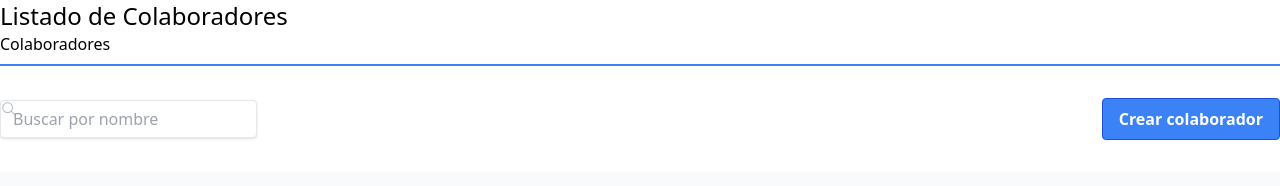
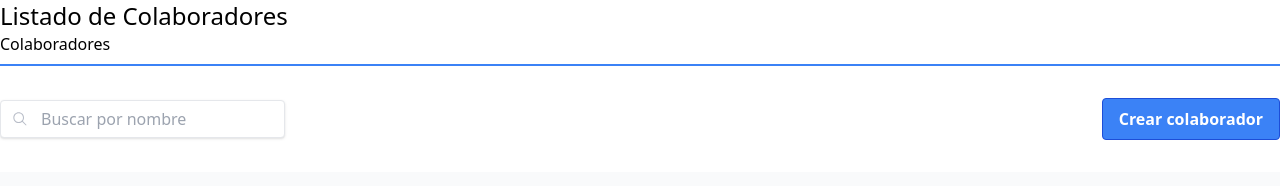
Before and after one commit to dianazavalaA/Empleados, a Vue app: page / in a window 1280 px wide. Shown: the top 186 px of the page. Built offline with nearby package versions, Linux system fonts and the light colour scheme.

Commit message:
Agregando icono de lupa para el buscador

```diff
--- a/src/App.vue
+++ b/src/App.vue
@@ -5,9 +5,12 @@
             <div class="flex-col">
                 <h2 class="border-b-2 border-blue-500 pb-2 mb-2 max-width">Colaboradores</h2>
                 <div class="my-8 flex items-center justify-between">
-                    <input style="background-image: url('/assets/search.svg')"
-                        class="shadow appearance-none border rounded py-2 px-3 text-gray-700 leading-tight focus:outline-none focus:shadow-outline bg-no-repeat"
-                        id="Search" type="text" v-model="search" placeholder="Buscar por nombre">
+                    <div class="relative">
+                        <div class="absolute inset-y-0 flex items-center pl-3"><img src="/assets/search.svg"></div>
+                        <input
+                            class="shadow appearance-none border rounded py-2 px-3 text-gray-700 leading-tight focus:outline-none focus:shadow-outline bg-no-repeat bg-left bg-origin-content pl-10"
+                            id="Search" type="text" v-model="search" placeholder="Buscar por nombre">
+                    </div>
                     <button
                         class="bg-blue-500 hover:bg-blue-700 text-white font-bold py-2 px-4 border border-blue-700 rounded"
                         @click="showModal">Crear colaborador</button>
```
